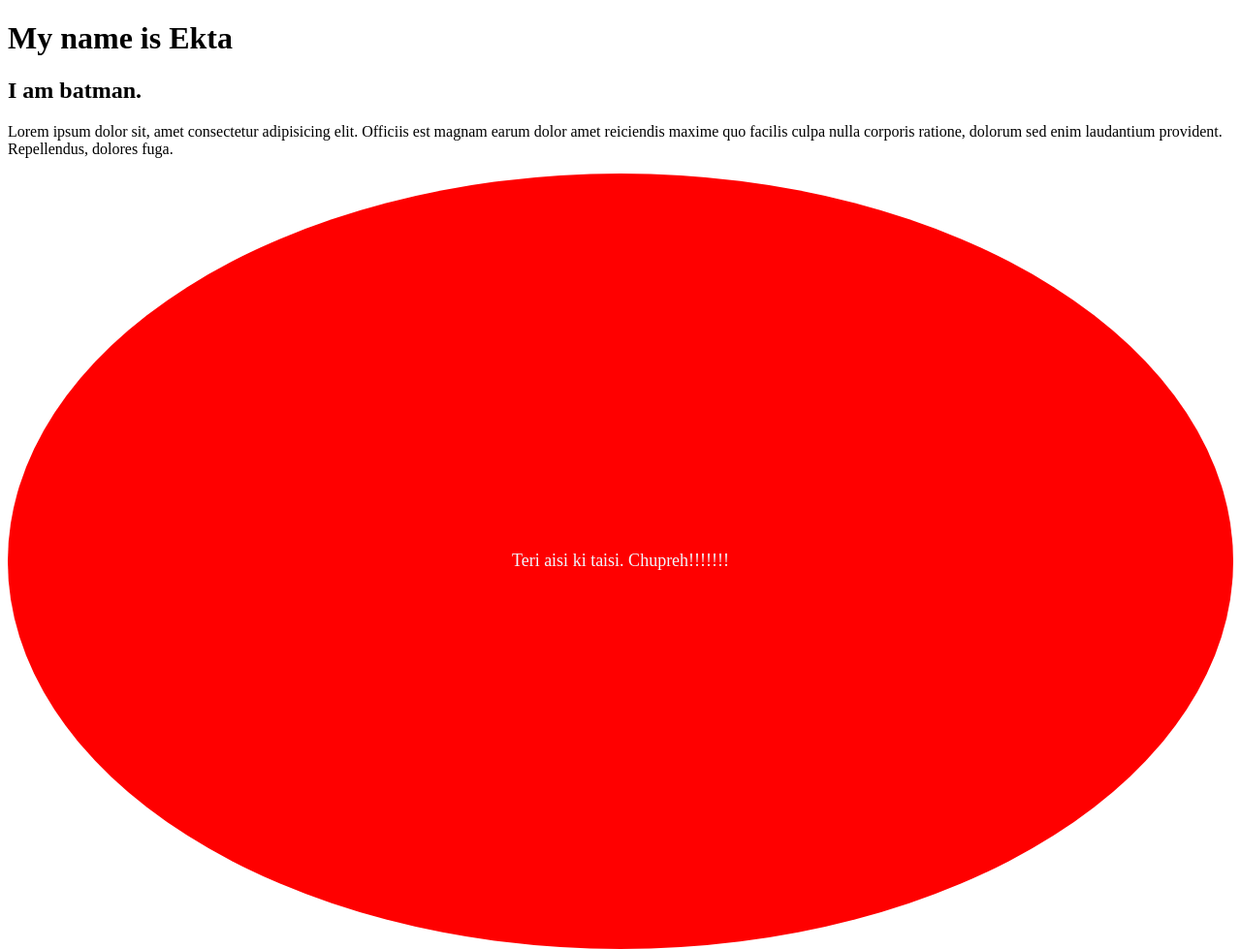
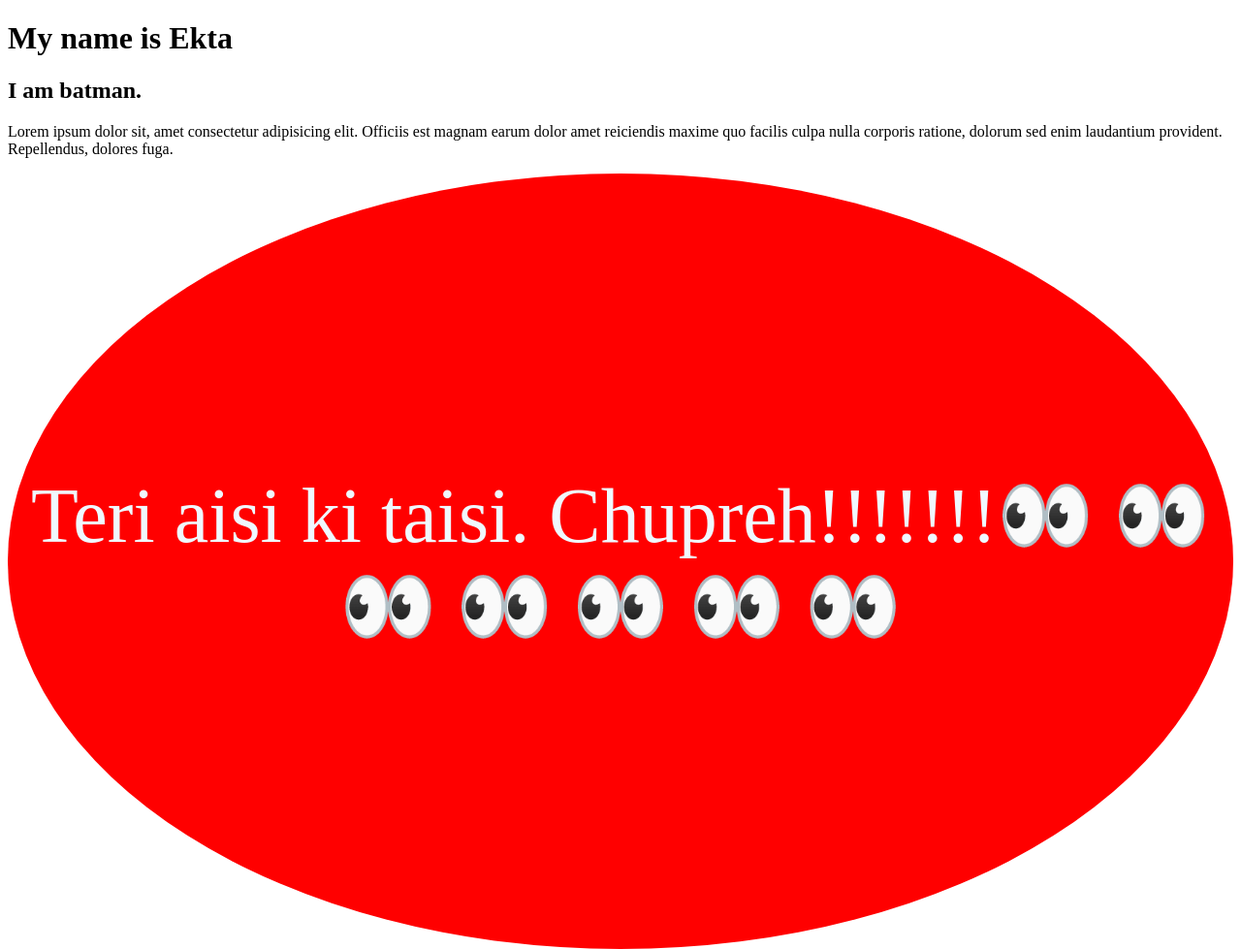
Before and after one commit to Abbhishekk/portfolio, a plain HTML site: page index.htm in a window 1280 px wide. Shown: the whole page at 97% size. Drawn offline with Linux system fonts and the light colour scheme.

Commit message:
Hai sab h sab

```diff
--- a/index.htm
+++ b/index.htm
@@ -9,8 +9,9 @@
     <h1>My name is Ekta</h1>
     <h2>I am batman.</h2>
     <p>Lorem ipsum dolor sit, amet consectetur adipisicing elit. Officiis est magnam earum dolor amet reiciendis maxime quo facilis culpa nulla corporis ratione, dolorum sed enim laudantium provident. Repellendus, dolores fuga.</p>
-    <div style="background-color: red; color: aliceblue; width: 100%; font-size: large; border-radius: 50%; height: 100vh; display: flex; justify-content: center; align-items: center; ">
-        <p>Teri aisi ki taisi. Chupreh!!!!!!!</p>
+    <div style="background-color: red; color: aliceblue; width: 100%; font-size: 5rem; border-radius: 50%; height: 100vh; display: flex; justify-content: center; align-items: center; text-align: center;">
+        <p>Teri aisi ki taisi. Chupreh!!!!!!!👀 👀 👀 👀 👀 👀 👀 </p>
+
     </div>
 </body>
 </html>
```
